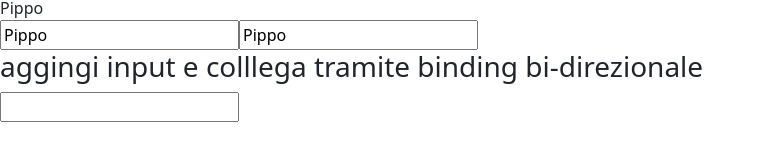
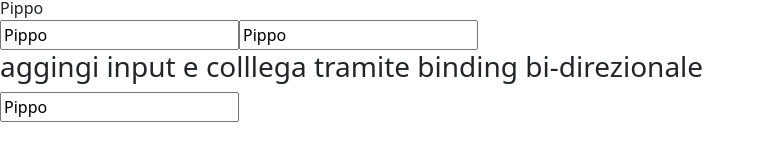
Before and after one commit to ironmanromeo/angular-corso, an Angular app: page / in a window 1280 px wide. Shown: the part 178-338 px from the top of the page, without its empty margins (0-765 px from the left). Built offline with nearby package versions, Linux system fonts and the light colour scheme.

Commit message:
binding  bidirezionale

```diff
--- a/src/app/form/form.component.html
+++ b/src/app/form/form.component.html
@@ -18,4 +18,4 @@
 <h3>aggingi input e colllega tramite binding bi-direzionale</h3>
 
 
-<input >
+<input [(ngModel)]="nome">
```
